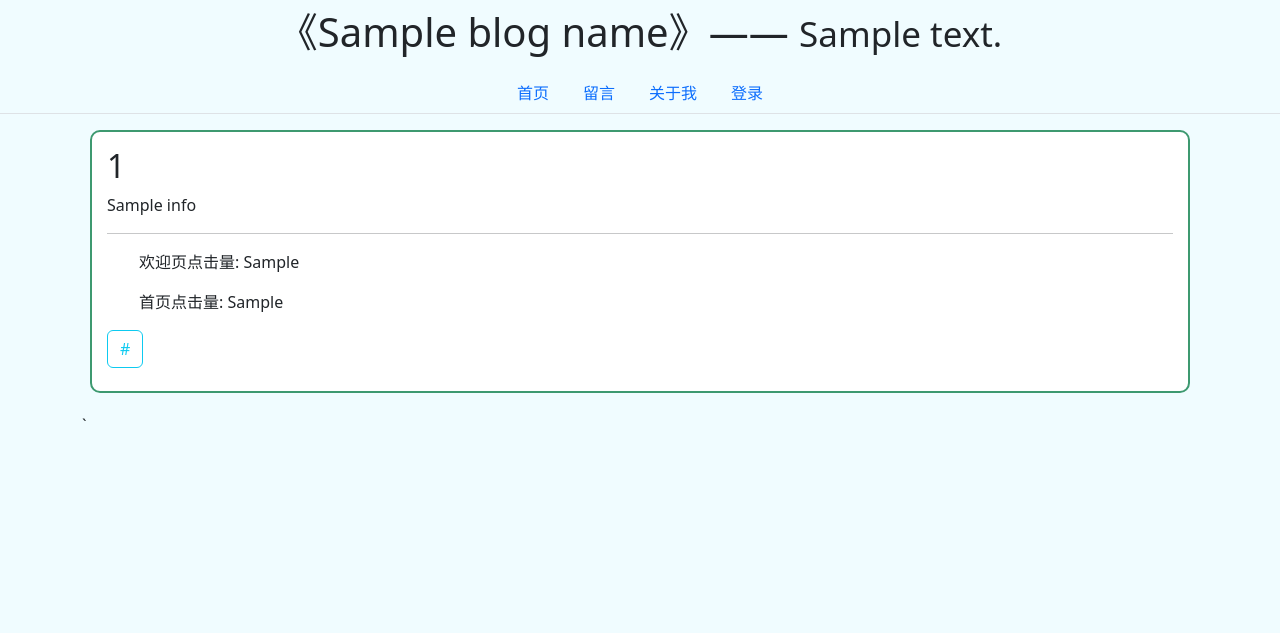
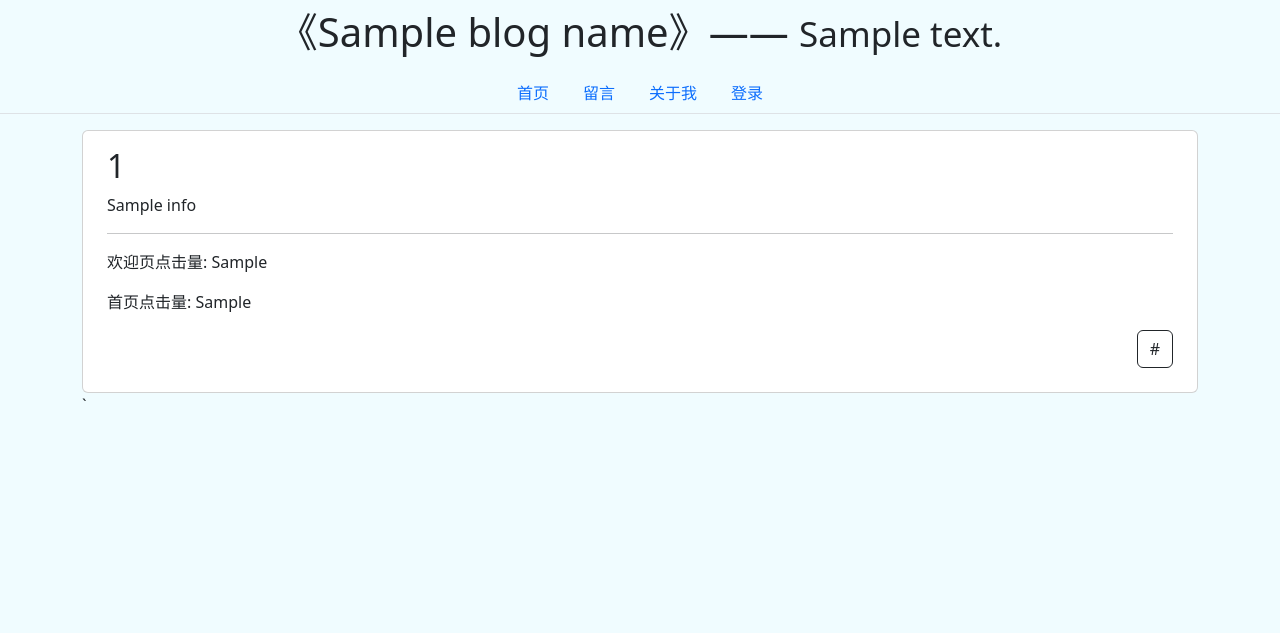
Before and after one commit to SuperH-0630/HBlog, a Python web app: template templates/index/index.html in a window 1280 px wide. Shown: the top 633 px of the page. Run offline with Jinja, Linux system fonts and the light colour scheme; the template is opened without the code that fills it: most values are stand-ins (such as "Sample title", 1, 10 or a date in 2020); some libraries are stand-ins or nearby versions.

Commit message:
feat: 首页使用bootstrap卡片

```diff
--- a/static/styles/index/index.css
+++ /dev/null
@@ -1,37 +0,0 @@
-.docx {
-    margin-bottom: 20px;
-    border-radius: 10px;
-    border: 2px solid #0074D9;
-    background-color: white;
-    padding: 15px;
-}
-
-.docx a, .msg .msg-title {
-    color: black;
-    text-decoration: none;
-}
-
-.docx a:hover {
-    color: darkblue;
-    text-decoration: none;
-}
-
-.msg {
-    margin-bottom: 20px;
-    border-radius: 10px;
-    border: 2px solid #FFDC00;
-    padding: 15px;
-    background-color: white;
-}
-
-.introduce {
-    margin-bottom: 20px;
-    border-radius: 10px;
-    border: 2px solid #3D9970;
-    padding: 15px;
-    background-color: white;
-}
-
-.introduce p{
-    text-indent: 2em;
-}
--- a/templates/base.html
+++ b/templates/base.html
@@ -1,4 +1,45 @@
 {% import "macro.html" as macro %}
+
+{% macro render_docx(blog) %}
+    {# 使用到moment, 不能放进macro #}
+    <div class="card mb-3">
+        <div class="card-header bg-primary text-white">
+            {{ blog.title }}
+            {% if blog.subtitle %}
+                <br>
+                {{ blog.subtitle }}
+            {% endif %}
+        </div>
+        <div class="card-body">
+            Update Date: {{ moment(blog.update_time).format('YYYY-MM-DD HH:mm:ss') }}
+            <br>
+            Create Date: {{ moment(blog.create_time).format('YYYY-MM-DD HH:mm:ss') }}
+
+            <div class="text-end">
+                <a class="card-link" href="{{ url_for("docx.article_page", blog=blog.id) }}"> 前往 </a>
+            </div>
+
+        </div>
+    </div>
+{% endmacro %}
+
+{% macro render_msg(msg)%}
+    <div class="card mb-3">
+        <div class="card-header bg-success text-white">
+            {% if show_email %}  {# 判断是否可读取用户信息 #}
+                {{ msg.auth.email }}
+            {% else %}
+                {{ msg.auth.star_email }}
+            {% endif %}
+        </div>
+        <div class="card-body">
+            <p> {{ msg.content.replace('\n', '<br>') | safe }} </p>
+            <div class="text-end">
+                <small style="font-size: 0.8rem"> {{ moment(msg.update_time).fromNow(refresh=True) }} </small>
+            </div>
+        </div>
+    </div>
+{% endmacro %}
 
 <!DOCTYPE html>
 <html lang="zh">
--- a/templates/index/index.html
+++ b/templates/index/index.html
@@ -1,17 +1,13 @@
 {% extends "base.html" %}
 
 {% block title %} 主页 {% endblock %}
-
-{% block style %}
-    {{ super() }}
-    <link href="{{ url_for('static', filename='styles/index/index.css') }}" rel="stylesheet">
-{% endblock %}
 
 {% block content %}
     <section id="base" class="container mt-3">
         <div class="row">
             <article class="col-12">
-                <div class="introduce mx-lg-2">
+                <div class="card">
+                    <div class="card-body mx-lg-2">
                         {% for info in conf['INTRODUCE'] %}
                             <h2> {{ info[0] }} </h2>
                             {{ info[1] | safe }}
@@ -22,9 +18,14 @@
                         <p> 欢迎页点击量: {{ hello_clicks }} </p>
                         <p> 首页点击量: {{ home_clicks }} </p>
 
+                        <div class="text-end">
+                            <div class="btn-group">
                                 {% for link in conf['INTRODUCE_LINK'] %}
-                        <a class="btn btn-outline-info mb-2" href="{{ conf['INTRODUCE_LINK'][link] }}"> {{ link }} </a>
+                                    <a class="btn btn-outline-dark mb-2" href="{{ conf['INTRODUCE_LINK'][link] }}"> {{ link }} </a>
                                 {% endfor %}
+                            </div>
+                        </div>
+                    </div>
                 </div>
             </article>
         </div>
```
Also changed, not shown: other parts of templates/index/index.html (+4 -32 lines). Lines whose indentation alone changed are shown as unchanged.
